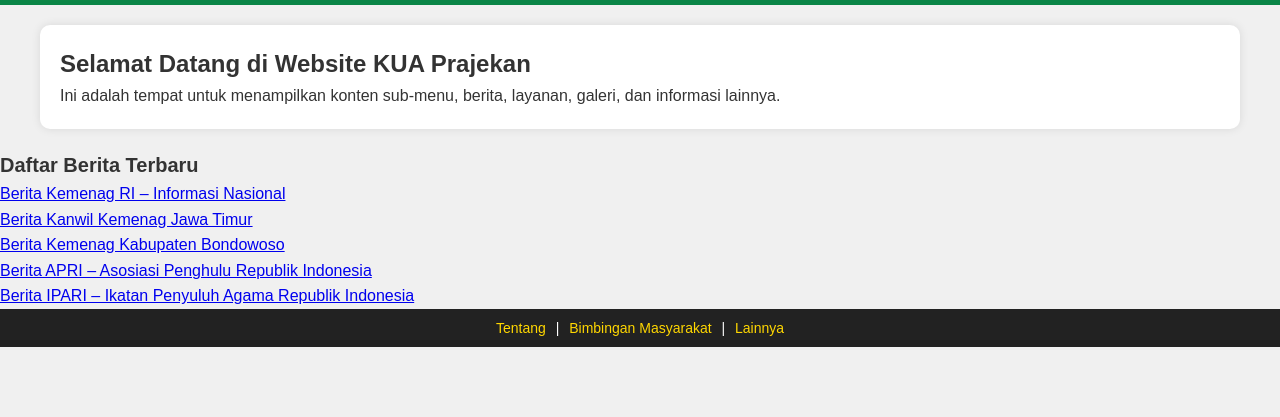
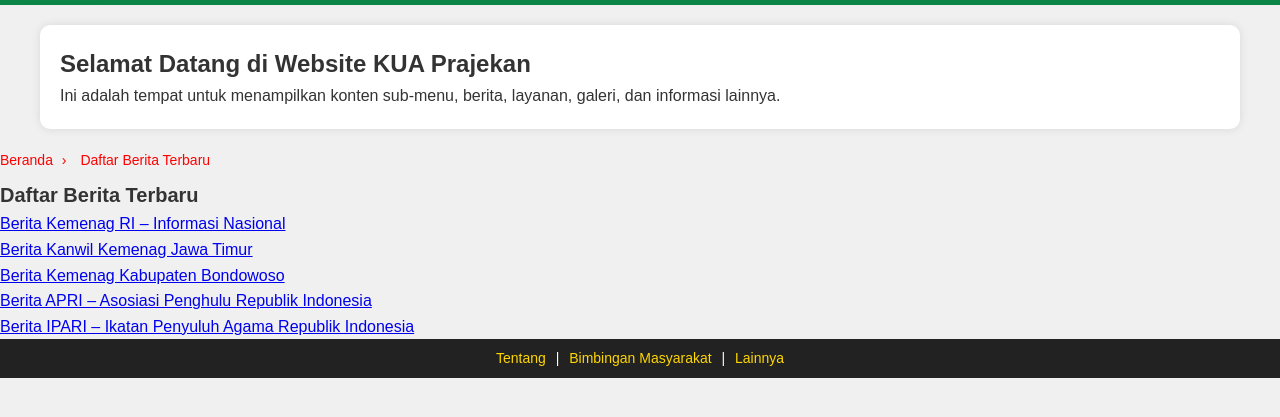
Before and after one commit to kuaprajekan/KUA-Prajekan, a plain HTML site: page index.html in a window 1280 px wide. Shown: the part 131-548 px from the top of the page. Drawn offline with Linux system fonts and the light colour scheme.

Commit message:
Update index.html

```diff
--- a/index.html
+++ b/index.html
@@ -92,6 +92,20 @@
   width: 80px; /* atur sesuai kebutuhan */
   display: block;
   border-radius: 10px;
+}
+    .breadcrumb {
+  font-size: 14px;
+  margin: 8px 0;
+}
+
+.breadcrumb a {
+  text-decoration: none;
+  color: #ff0000; /* warna merah */
+}
+
+.breadcrumb span {
+  margin: 0 5px;
+  color: #ff0000;
 }
     /* Reset dasar */
     * {
@@ -284,6 +298,11 @@
   </div>
 
   <!-- Section Berita -->
+  <div class="breadcrumb">
+  <a href="index.html">Beranda</a>
+  <span>›</span>
+  <span>Daftar Berita Terbaru</span>
+</div>
   <section id="berita">
     <h1 style="font-size: 20px;">Daftar Berita Terbaru</h1>
 
```
